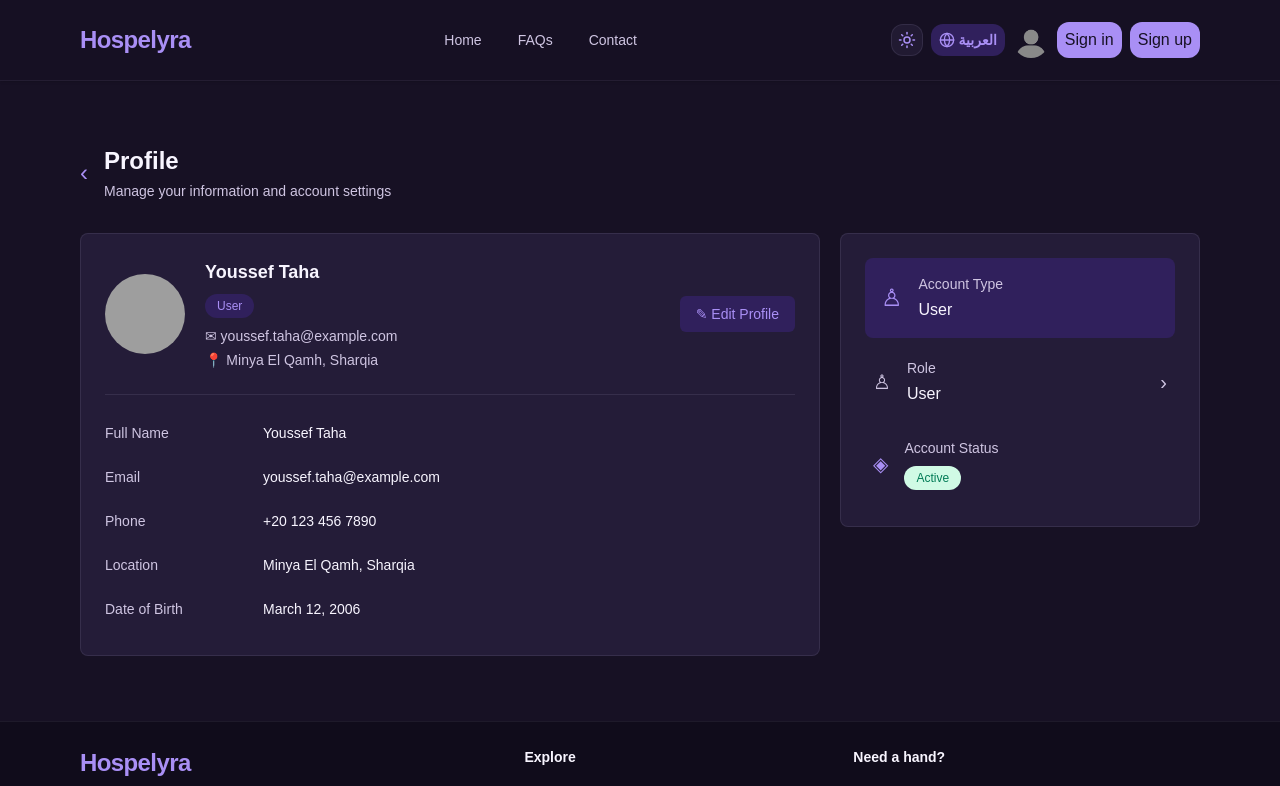
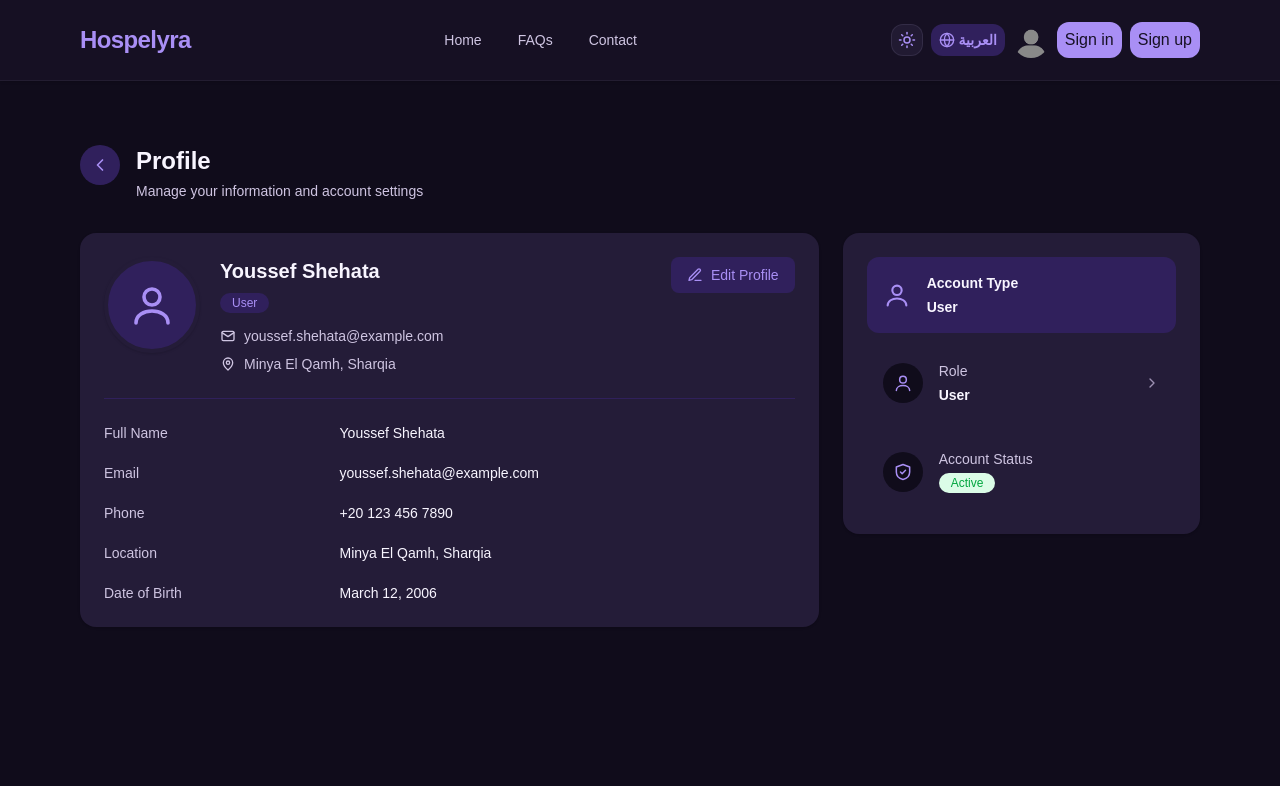
Before and after one commit to youssef2006taha/Hospelyra, a React (Vite) app in the folder main-website/: page /profile in a window 1280 px wide. Shown: the top 786 px of the page. Built offline with nearby package versions, Linux system fonts and the light colour scheme; grey boxes are pictures that could not be loaded; a web font is replaced by a local one.

Commit message:
portfolio

```diff
--- a/main-website/src/data/langs/ar.js
+++ b/main-website/src/data/langs/ar.js
@@ -69,6 +69,30 @@ export const ar = {
   },
 
   profile : {
-
+    title: 'حسابك',
+    subtitle: 'إدارة معلوماتك وإعدادات حسابك',
+    back: 'العودة للرئيسية',
+    editProfile: 'تعديل الحساب',
+    user: {
+      name: 'يوسف شحاتة',
+      role: 'مستخدم',
+      email: 'youssef.shehata@example.com',
+      phone: '+20 123 456 7890',
+      location: 'منيا القمح، الشرقية',
+      birthDate: '12 مارس 2006',
+    },
+    details: {
+      fullName: 'الاسم بالكامل',
+      email: 'البريد الإلكتروني',
+      phone: 'رقم الهاتف',
+      location: 'الموقع',
+      birthDate: 'تاريخ الميلاد',
+    },
+    account: {
+      type: 'نوع الحساب',
+      role: 'الدور',
+      status: 'حالة الحساب',
+      active: 'نشط',
+    },
   }
 };
--- a/main-website/src/data/langs/en.js
+++ b/main-website/src/data/langs/en.js
@@ -69,6 +69,30 @@ export const en = {
   },
 
   profile : {
-
+    title: 'Profile',
+    subtitle: 'Manage your information and account settings',
+    back: 'Back to home',
+    editProfile: 'Edit Profile',
+    user: {
+      name: 'Youssef Shehata',
+      role: 'User',
+      email: 'youssef.shehata@example.com',
+      phone: '+20 123 456 7890',
+      location: 'Minya El Qamh, Sharqia',
+      birthDate: 'March 12, 2006',
+    },
+    details: {
+      fullName: 'Full Name',
+      email: 'Email',
+      phone: 'Phone',
+      location: 'Location',
+      birthDate: 'Date of Birth',
+    },
+    account: {
+      type: 'Account Type',
+      role: 'Role',
+      status: 'Account Status',
+      active: 'Active',
+    },
   }
 };
--- a/main-website/src/pages/profile/Profile.jsx
+++ b/main-website/src/pages/profile/Profile.jsx
@@ -1,131 +1,148 @@
-import React from "react";
 
 function Profile({data}) {
   return (
-    <section className="py-section-padding">
-      <div className="container">
-        {/* Page Header */}
-        <div className="mb-8 flex items-center gap-4">
-          <button className="text-primary text-2xl">‹</button>
+    <section className='py-section-padding bg-bg-layout min-h-screen'>
+      <div className='container'>
 
+        {/* Header */}
+        <div className='flex items-start gap-4 mb-8'>
+          <button className='w-10 h-10 shrink-0 rounded-full bg-primary-light text-primary flex items-center justify-center cursor-pointer'>
+            <svg className='w-5 h-5 rtl:rotate-180' viewBox='0 0 24 24' fill='none' stroke='currentColor' strokeWidth='2' strokeLinecap='round' strokeLinejoin='round'>
+              <path d='M15 18l-6-6 6-6' />
+            </svg>
+          </button>
           <div>
-            <h1 className="font-heading text-2xl font-bold text-text-main">
-              Profile
-            </h1>
-            <p className="mt-1 text-sm text-text-muted">
-              Manage your information and account settings
-            </p>
+            <h1 className='text-2xl font-bold text-text-main' title={data.back}>{data.title}</h1>
+            <p className='text-sm text-text-muted mt-1'>{data.subtitle}</p>
           </div>
         </div>
 
-        {/* Profile Content */}
-        <div className="grid grid-cols-1 gap-5 lg:grid-cols-3">
-          {/* User Profile */}
-          <div className="rounded-lg border border-text-light/15 bg-bg-surface p-card-padding lg:col-span-2">
-            <div className="flex flex-wrap items-center gap-5 border-b border-text-light/15 pb-6">
-              <img
-                src="https://images.unsplash.com/photo-1500648767791-00dcc994a43e?auto=format&fit=crop&w=200&q=80"
-                alt="User"
-                className="h-20 w-20 rounded-full object-cover"
-              />
+        <div className='grid grid-cols-1 lg:grid-cols-3 gap-6'>
 
-              <div className="flex-1">
-                <h2 className="font-heading text-lg font-bold text-text-main">
-                  Youssef Taha
-                </h2>
+          {/* Main Card */}
+          <div className='lg:col-span-2 bg-bg-surface rounded-2xl shadow-sm p-card-padding'>
 
-                <span className="mt-2 inline-block rounded-full bg-primary-light px-3 py-1 text-xs text-primary">
-                  User
+            <div className='flex flex-col sm:flex-row sm:items-start gap-5 pb-6 border-b border-primary-light'>
+
+              {/* Avatar */}
+              <div className='w-24 h-24 shrink-0 rounded-full bg-primary-light text-primary border-4 border-bg-surface shadow flex items-center justify-center'>
+                <svg className='w-12 h-12' viewBox='0 0 24 24' fill='none' stroke='currentColor' strokeWidth='1.8' strokeLinecap='round' strokeLinejoin='round'>
+                  <circle cx='12' cy='8' r='4' />
+                  <path d='M4 21c0-4 4-6 8-6s8 2 8 6' />
+                </svg>
+              </div>
+
+              <div className='flex-1'>
+                <h2 className='text-xl font-bold text-text-main'>{data.user.name}</h2>
+                <span className='inline-block mt-2 px-3 py-0.5 rounded-full bg-primary-light text-primary text-xs font-medium'>
+                  {data.user.role}
                 </span>
 
-                <p className="mt-2 text-sm text-text-muted">
-                  ✉ youssef.taha@example.com
-                </p>
+                <div className='flex items-center gap-2 mt-3 text-sm text-text-muted'>
+                  <svg className='w-4 h-4 shrink-0' viewBox='0 0 24 24' fill='none' stroke='currentColor' strokeWidth='2' strokeLinecap='round' strokeLinejoin='round'>
+                    <rect x='3' y='5' width='18' height='14' rx='2' />
+                    <path d='M3 7l9 6 9-6' />
+                  </svg>
+                  <span>{data.user.email}</span>
+                </div>
 
-                <p className="mt-1 text-sm text-text-muted">
-                  📍 Minya El Qamh, Sharqia
-                </p>
+                <div className='flex items-center gap-2 mt-2 text-sm text-text-muted'>
+                  <svg className='w-4 h-4 shrink-0' viewBox='0 0 24 24' fill='none' stroke='currentColor' strokeWidth='2' strokeLinecap='round' strokeLinejoin='round'>
+                    <path d='M12 21s-7-6.2-7-11a7 7 0 0114 0c0 4.8-7 11-7 11z' />
+                    <circle cx='12' cy='10' r='2.5' />
+                  </svg>
+                  <span>{data.user.location}</span>
+                </div>
               </div>
 
-              <button className="rounded-md bg-primary-light px-4 py-2 text-sm text-primary transition hover:bg-primary hover:text-white">
-                ✎ Edit Profile
+              <button className='flex items-center justify-center gap-2 self-start px-4 py-2 rounded-lg bg-primary-light text-primary text-sm font-medium hover:bg-primary hover:text-primary-inverse transition cursor-pointer'>
+                <svg className='w-4 h-4' viewBox='0 0 24 24' fill='none' stroke='currentColor' strokeWidth='2' strokeLinecap='round' strokeLinejoin='round'>
+                  <path d='M12 20h9' />
+                  <path d='M16.5 3.5a2.1 2.1 0 013 3L7 19l-4 1 1-4 12.5-12.5z' />
+                </svg>
+                {data.editProfile}
               </button>
             </div>
 
             {/* Details */}
-            <div className="pt-4">
-              {[
-                ["Full Name", "Youssef Taha"],
-                ["Email", "youssef.taha@example.com"],
-                ["Phone", "+20 123 456 7890"],
-                ["Location", "Minya El Qamh, Sharqia"],
-                ["Date of Birth", "March 12, 2006"],
-              ].map(([label, value]) => (
-                <div
-                  key={label}
-                  className="grid grid-cols-1 gap-2 py-3 sm:grid-cols-[150px_1fr]"
-                >
-                  <span className="text-sm text-text-muted">
-                    {label}
-                  </span>
-
-                  <span className="text-sm font-medium text-text-main">
-                    {value}
-                  </span>
-                </div>
-              ))}
+            <div className='pt-6 flex flex-col gap-5 text-sm'>
+              <div className='grid grid-cols-3 gap-4'>
+                <span className='text-text-muted'>{data.details.fullName}</span>
+                <span className='col-span-2 text-text-main'>{data.user.name}</span>
+              </div>
+              <div className='grid grid-cols-3 gap-4'>
+                <span className='text-text-muted'>{data.details.email}</span>
+                <span className='col-span-2 text-text-main break-all'>{data.user.email}</span>
+              </div>
+              <div className='grid grid-cols-3 gap-4'>
+                <span className='text-text-muted'>{data.details.phone}</span>
+                <span className='col-span-2 text-text-main' dir='ltr' style={{textAlign: 'start'}}>{data.user.phone}</span>
+              </div>
+              <div className='grid grid-cols-3 gap-4'>
+                <span className='text-text-muted'>{data.details.location}</span>
+                <span className='col-span-2 text-text-main'>{data.user.location}</span>
+              </div>
+              <div className='grid grid-cols-3 gap-4'>
+                <span className='text-text-muted'>{data.details.birthDate}</span>
+                <span className='col-span-2 text-text-main'>{data.user.birthDate}</span>
+              </div>
             </div>
           </div>
 
-          {/* Account Information */}
-          <aside className="h-fit rounded-lg border border-text-light/15 bg-bg-surface p-card-padding">
+          {/* Account Card */}
+          <div className='bg-bg-surface rounded-2xl shadow-sm p-card-padding self-start flex flex-col gap-3'>
+
             {/* Account Type */}
-            <div className="flex items-center gap-4 rounded-lg bg-primary-light p-4">
-              <div className="text-2xl text-primary">♙</div>
-
+            <div className='flex items-center gap-4 p-4 rounded-xl bg-primary-light'>
+              <svg className='w-7 h-7 text-primary shrink-0' viewBox='0 0 24 24' fill='none' stroke='currentColor' strokeWidth='1.8' strokeLinecap='round' strokeLinejoin='round'>
+                <circle cx='12' cy='8' r='4' />
+                <path d='M4 21c0-4 4-6 8-6s8 2 8 6' />
+              </svg>
               <div>
-                <p className="text-sm text-text-muted">
-                  Account Type
-                </p>
-                <p className="mt-1 font-medium text-text-main">
-                  User
-                </p>
+                <p className='text-sm font-semibold text-text-main'>{data.account.type}</p>
+                <p className='text-sm font-semibold text-text-main mt-1'>{data.user.role}</p>
               </div>
             </div>
 
             {/* Role */}
-            <div className="flex items-center gap-4 px-2 py-5">
-              <div className="text-xl text-text-muted">♙</div>
-
-              <div className="flex-1">
-                <p className="text-sm text-text-muted">Role</p>
-                <p className="mt-1 font-medium text-text-main">
-                  User
-                </p>
+            <div className='flex items-center gap-4 p-4'>
+              <div className='w-10 h-10 shrink-0 rounded-full bg-bg-layout text-primary flex items-center justify-center'>
+                <svg className='w-5 h-5' viewBox='0 0 24 24' fill='none' stroke='currentColor' strokeWidth='1.8' strokeLinecap='round' strokeLinejoin='round'>
+                  <circle cx='12' cy='8' r='4' />
+                  <path d='M4 21c0-4 4-6 8-6s8 2 8 6' />
+                </svg>
               </div>
-
-              <span className="text-xl text-text-muted">›</span>
+              <div className='flex-1'>
+                <p className='text-sm text-text-muted'>{data.account.role}</p>
+                <p className='text-sm font-semibold text-text-main mt-1'>{data.user.role}</p>
+              </div>
+              <svg className='w-4 h-4 text-text-light rtl:rotate-180' viewBox='0 0 24 24' fill='none' stroke='currentColor' strokeWidth='2' strokeLinecap='round' strokeLinejoin='round'>
+                <path d='M9 18l6-6-6-6' />
+              </svg>
             </div>
 
             {/* Status */}
-            <div className="flex items-center gap-4 px-2 py-3">
-              <div className="text-xl text-primary">◈</div>
-
+            <div className='flex items-center gap-4 p-4'>
+              <div className='w-10 h-10 shrink-0 rounded-full bg-bg-layout text-primary flex items-center justify-center'>
+                <svg className='w-5 h-5' viewBox='0 0 24 24' fill='none' stroke='currentColor' strokeWidth='1.8' strokeLinecap='round' strokeLinejoin='round'>
+                  <path d='M12 3l8 3v6c0 5-3.5 8-8 9-4.5-1-8-4-8-9V6l8-3z' />
+                  <path d='M9 12l2 2 4-4' />
+                </svg>
+              </div>
               <div>
-                <p className="text-sm text-text-muted">
-                  Account Status
-                </p>
-
-                <span className="mt-2 inline-block rounded-full bg-emerald-100 px-3 py-1 text-xs font-medium text-emerald-700">
-                  Active
+                <p className='text-sm text-text-muted'>{data.account.status}</p>
+                <span className='inline-block mt-1 px-3 py-0.5 rounded-full bg-green-100 text-green-600 text-xs font-medium dark:bg-green-500/20 dark:text-green-400'>
+                  {data.account.active}
                 </span>
               </div>
             </div>
-          </aside>
+
+          </div>
         </div>
+
       </div>
     </section>
-  );
+  )
 }
 
-export default Profile;
+export default Profile
```
